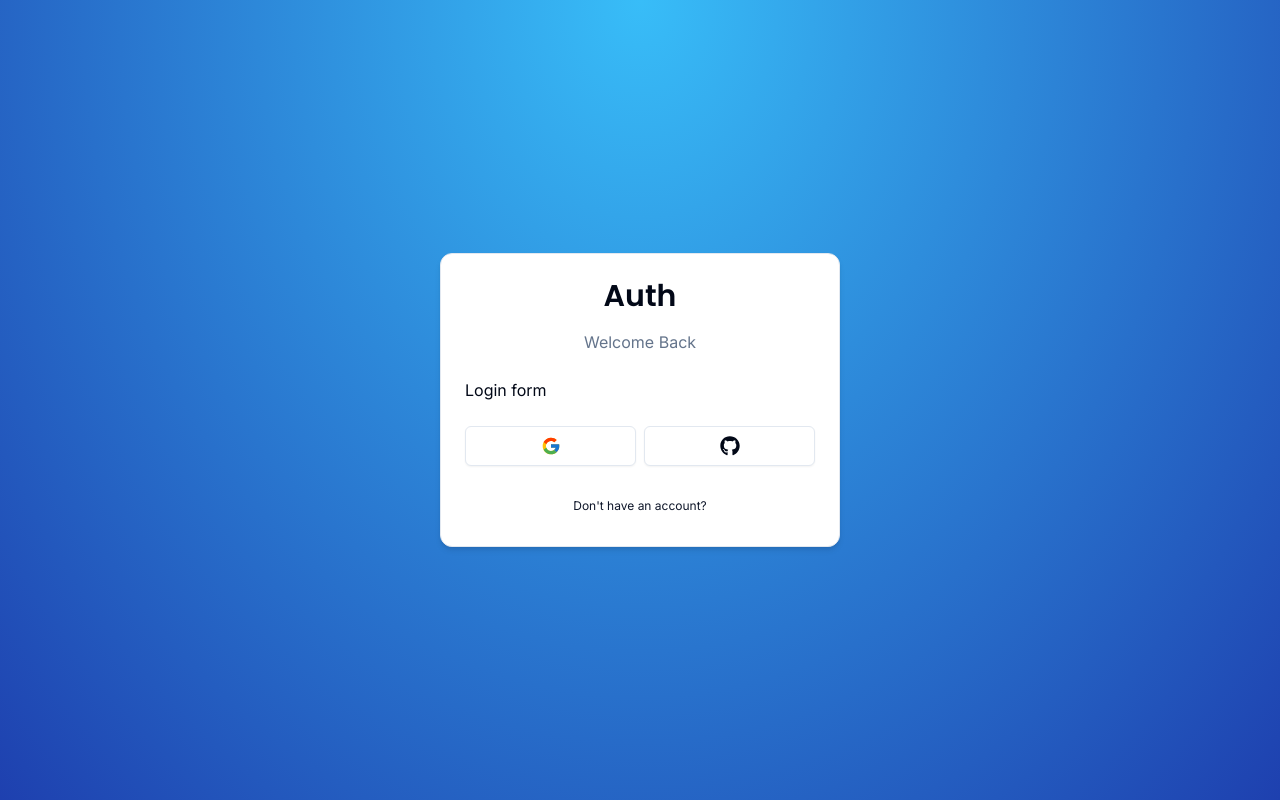
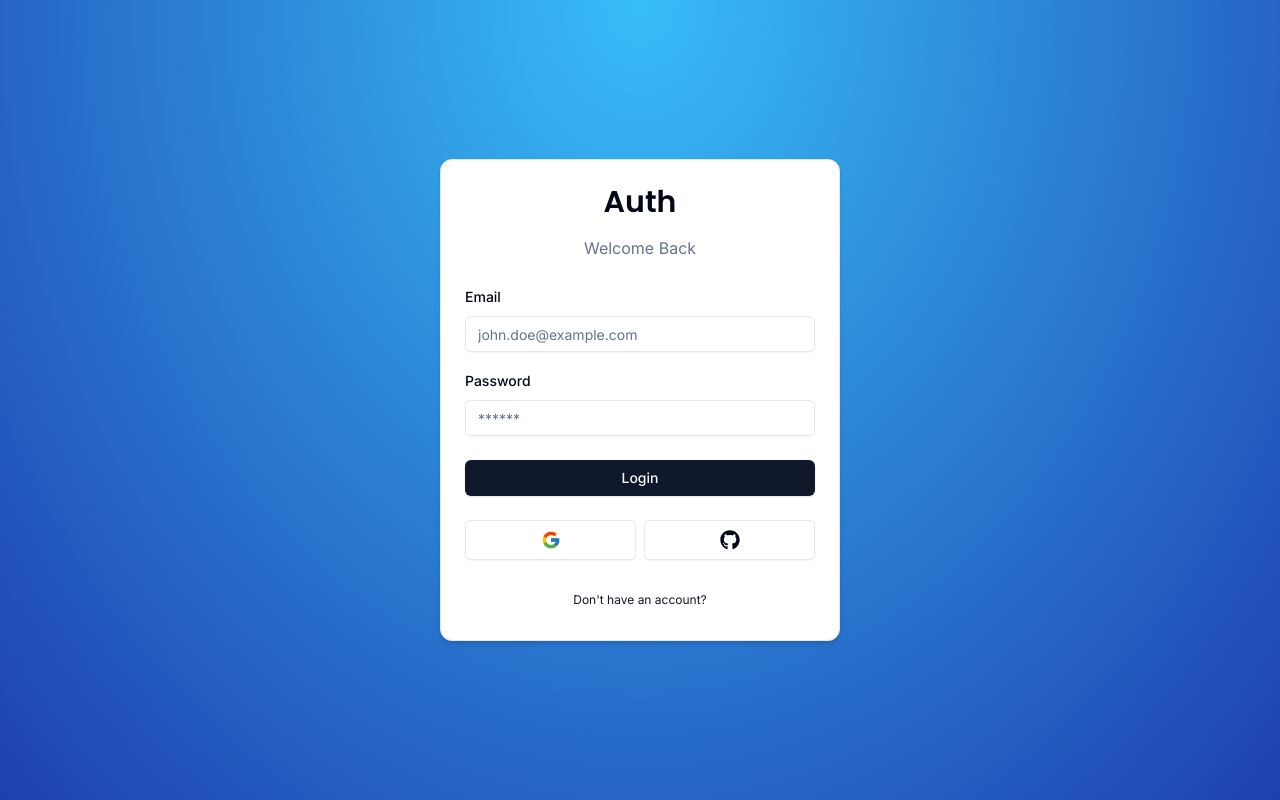
Before and after one commit to Nathami-n/NextAuth, a Next.js app: page /auth/login in a window 1280 px wide. Built offline with nearby package versions, Linux system fonts and the light colour scheme.

Commit message:
Added the login form

```diff
--- a/components/ui/auth/LoginForm.tsx
+++ b/components/ui/auth/LoginForm.tsx
@@ -1,14 +1,19 @@
+'use client';
+
 import { CardWrapper } from "./CardWrapper";
 import {useForm} from 'react-hook-form';
 import { zodResolver } from "@hookform/resolvers/zod";
 import * as z from 'zod';
 import { LoginSchema } from "@/schemas";
+import {Input} from '@/components/ui/input';
+import {Button} from '@/components/ui/button';
 import {
     Form,
     FormControl,
     FormField,
     FormLabel,
     FormMessage,
+    FormItem
 
 } from '@/components/ui/form';
 
@@ -29,7 +34,59 @@
        backButtonHref="/auth/register"
        showSocial
        >
-        Login form
+        <Form {...form}>
+            <form
+            onSubmit={form.handleSubmit(()=>{})}
+            className="space-y-6"
+            >
+                <div className="space-y-4">
+                <FormField
+                control={form.control}
+                name="email"
+                render={({field})=> (
+                    <FormItem>
+                        <FormLabel>
+                            Email
+                        </FormLabel>
+                        <FormControl>
+                            <Input
+                            {...field}
+                            placeholder="john.doe@example.com"
+                            type="Email"
+                            />
+                        </FormControl>
+                        <FormMessage/>
+                    </FormItem>
+                )}
+                />
+                <FormField
+                control={form.control}
+                name="password"
+                render={({field})=> (
+                    <FormItem>
+                        <FormLabel>
+                            Password
+                        </FormLabel>
+                        <FormControl>
+                            <Input
+                            {...field}
+                            placeholder="******"
+                            type="password"
+                            />
+                        </FormControl>
+                        <FormMessage/>
+                    </FormItem>
+                )}
+                />
+                </div>
+                <Button
+                type="submit"
+                className="w-full"
+                >
+                 Login
+                </Button>
+            </form>
+        </Form>
        </CardWrapper>
     )
 }
--- /dev/null
+++ b/components/ui/form.tsx
@@ -0,0 +1,176 @@
+import * as React from "react"
+import * as LabelPrimitive from "@radix-ui/react-label"
+import { Slot } from "@radix-ui/react-slot"
+import {
+  Controller,
+  ControllerProps,
+  FieldPath,
+  FieldValues,
+  FormProvider,
+  useFormContext,
+} from "react-hook-form"
+
+import { cn } from "@/lib/utils"
+import { Label } from "@/components/ui/label"
+
+const Form = FormProvider
+
+type FormFieldContextValue<
+  TFieldValues extends FieldValues = FieldValues,
+  TName extends FieldPath<TFieldValues> = FieldPath<TFieldValues>
+> = {
+  name: TName
+}
+
+const FormFieldContext = React.createContext<FormFieldContextValue>(
+  {} as FormFieldContextValue
+)
+
+const FormField = <
+  TFieldValues extends FieldValues = FieldValues,
+  TName extends FieldPath<TFieldValues> = FieldPath<TFieldValues>
+>({
+  ...props
+}: ControllerProps<TFieldValues, TName>) => {
+  return (
+    <FormFieldContext.Provider value={{ name: props.name }}>
+      <Controller {...props} />
+    </FormFieldContext.Provider>
+  )
+}
+
+const useFormField = () => {
+  const fieldContext = React.useContext(FormFieldContext)
+  const itemContext = React.useContext(FormItemContext)
+  const { getFieldState, formState } = useFormContext()
+
+  const fieldState = getFieldState(fieldContext.name, formState)
+
+  if (!fieldContext) {
+    throw new Error("useFormField should be used within <FormField>")
+  }
+
+  const { id } = itemContext
+
+  return {
+    id,
+    name: fieldContext.name,
+    formItemId: `${id}-form-item`,
+    formDescriptionId: `${id}-form-item-description`,
+    formMessageId: `${id}-form-item-message`,
+    ...fieldState,
+  }
+}
+
+type FormItemContextValue = {
+  id: string
+}
+
+const FormItemContext = React.createContext<FormItemContextValue>(
+  {} as FormItemContextValue
+)
+
+const FormItem = React.forwardRef<
+  HTMLDivElement,
+  React.HTMLAttributes<HTMLDivElement>
+>(({ className, ...props }, ref) => {
+  const id = React.useId()
+
+  return (
+    <FormItemContext.Provider value={{ id }}>
+      <div ref={ref} className={cn("space-y-2", className)} {...props} />
+    </FormItemContext.Provider>
+  )
+})
+FormItem.displayName = "FormItem"
+
+const FormLabel = React.forwardRef<
+  React.ElementRef<typeof LabelPrimitive.Root>,
+  React.ComponentPropsWithoutRef<typeof LabelPrimitive.Root>
+>(({ className, ...props }, ref) => {
+  const { error, formItemId } = useFormField()
+
+  return (
+    <Label
+      ref={ref}
+      className={cn(error && "text-destructive", className)}
+      htmlFor={formItemId}
+      {...props}
+    />
+  )
+})
+FormLabel.displayName = "FormLabel"
+
+const FormControl = React.forwardRef<
+  React.ElementRef<typeof Slot>,
+  React.ComponentPropsWithoutRef<typeof Slot>
+>(({ ...props }, ref) => {
+  const { error, formItemId, formDescriptionId, formMessageId } = useFormField()
+
+  return (
+    <Slot
+      ref={ref}
+      id={formItemId}
+      aria-describedby={
+        !error
+          ? `${formDescriptionId}`
+          : `${formDescriptionId} ${formMessageId}`
+      }
+      aria-invalid={!!error}
+      {...props}
+    />
+  )
+})
+FormControl.displayName = "FormControl"
+
+const FormDescription = React.forwardRef<
+  HTMLParagraphElement,
+  React.HTMLAttributes<HTMLParagraphElement>
+>(({ className, ...props }, ref) => {
+  const { formDescriptionId } = useFormField()
+
+  return (
+    <p
+      ref={ref}
+      id={formDescriptionId}
+      className={cn("text-[0.8rem] text-muted-foreground", className)}
+      {...props}
+    />
+  )
+})
+FormDescription.displayName = "FormDescription"
+
+const FormMessage = React.forwardRef<
+  HTMLParagraphElement,
+  React.HTMLAttributes<HTMLParagraphElement>
+>(({ className, children, ...props }, ref) => {
+  const { error, formMessageId } = useFormField()
+  const body = error ? String(error?.message) : children
+
+  if (!body) {
+    return null
+  }
+
+  return (
+    <p
+      ref={ref}
+      id={formMessageId}
+      className={cn("text-[0.8rem] font-medium text-destructive", className)}
+      {...props}
+    >
+      {body}
+    </p>
+  )
+})
+FormMessage.displayName = "FormMessage"
+
+export {
+  useFormField,
+  Form,
+  FormItem,
+  FormLabel,
+  FormControl,
+  FormDescription,
+  FormMessage,
+  FormField,
+}
--- /dev/null
+++ b/components/ui/input.tsx
@@ -0,0 +1,25 @@
+import * as React from "react"
+
+import { cn } from "@/lib/utils"
+
+export interface InputProps
+  extends React.InputHTMLAttributes<HTMLInputElement> {}
+
+const Input = React.forwardRef<HTMLInputElement, InputProps>(
+  ({ className, type, ...props }, ref) => {
+    return (
+      <input
+        type={type}
+        className={cn(
+          "flex h-9 w-full rounded-md border border-input bg-transparent px-3 py-1 text-sm shadow-sm transition-colors file:border-0 file:bg-transparent file:text-sm file:font-medium placeholder:text-muted-foreground focus-visible:outline-none focus-visible:ring-1 focus-visible:ring-ring disabled:cursor-not-allowed disabled:opacity-50",
+          className
+        )}
+        ref={ref}
+        {...props}
+      />
+    )
+  }
+)
+Input.displayName = "Input"
+
+export { Input }
--- /dev/null
+++ b/components/ui/label.tsx
@@ -0,0 +1,26 @@
+"use client"
+
+import * as React from "react"
+import * as LabelPrimitive from "@radix-ui/react-label"
+import { cva, type VariantProps } from "class-variance-authority"
+
+import { cn } from "@/lib/utils"
+
+const labelVariants = cva(
+  "text-sm font-medium leading-none peer-disabled:cursor-not-allowed peer-disabled:opacity-70"
+)
+
+const Label = React.forwardRef<
+  React.ElementRef<typeof LabelPrimitive.Root>,
+  React.ComponentPropsWithoutRef<typeof LabelPrimitive.Root> &
+    VariantProps<typeof labelVariants>
+>(({ className, ...props }, ref) => (
+  <LabelPrimitive.Root
+    ref={ref}
+    className={cn(labelVariants(), className)}
+    {...props}
+  />
+))
+Label.displayName = LabelPrimitive.Root.displayName
+
+export { Label }
--- /dev/null
+++ b/schemas/index.ts
@@ -0,0 +1,6 @@
+import * as z from 'zod';
+
+export const LoginSchema = z.object({
+    email: z.string().email(),
+    password: z.string().min(1),
+});
```
